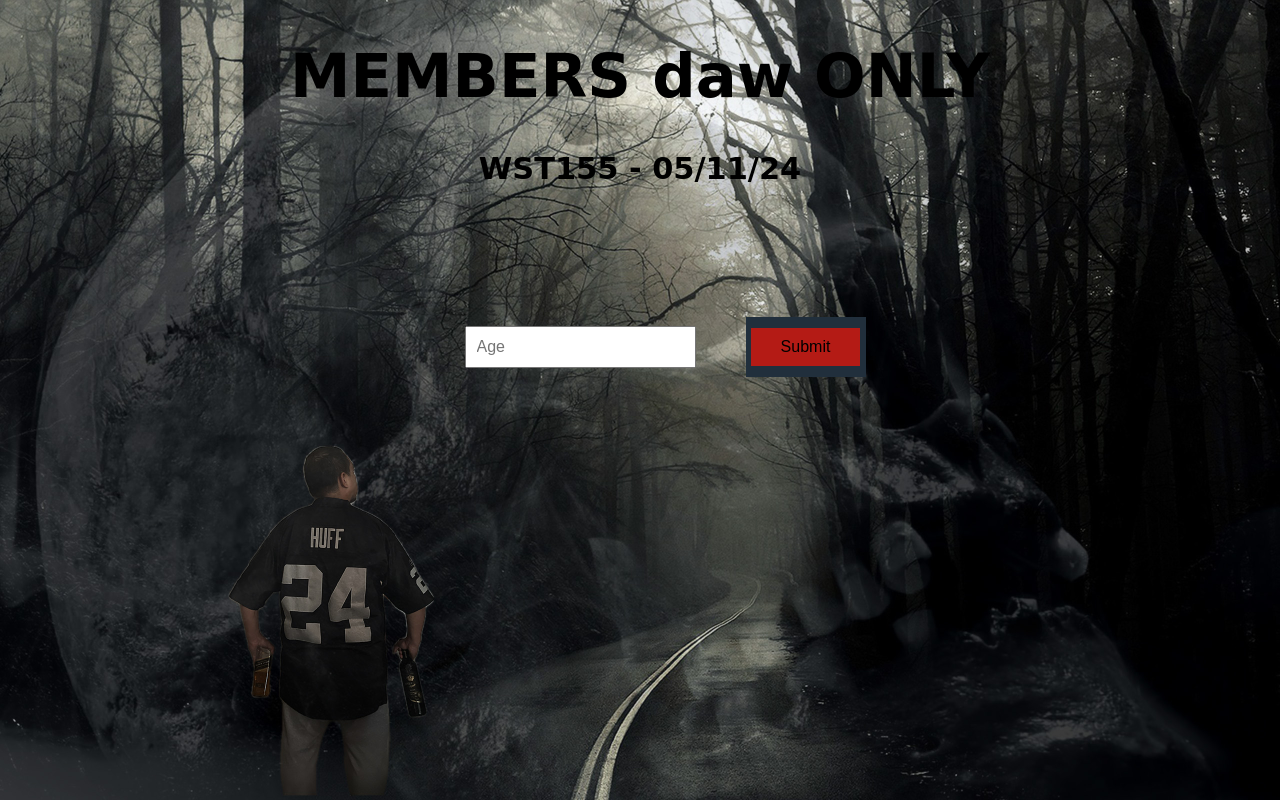
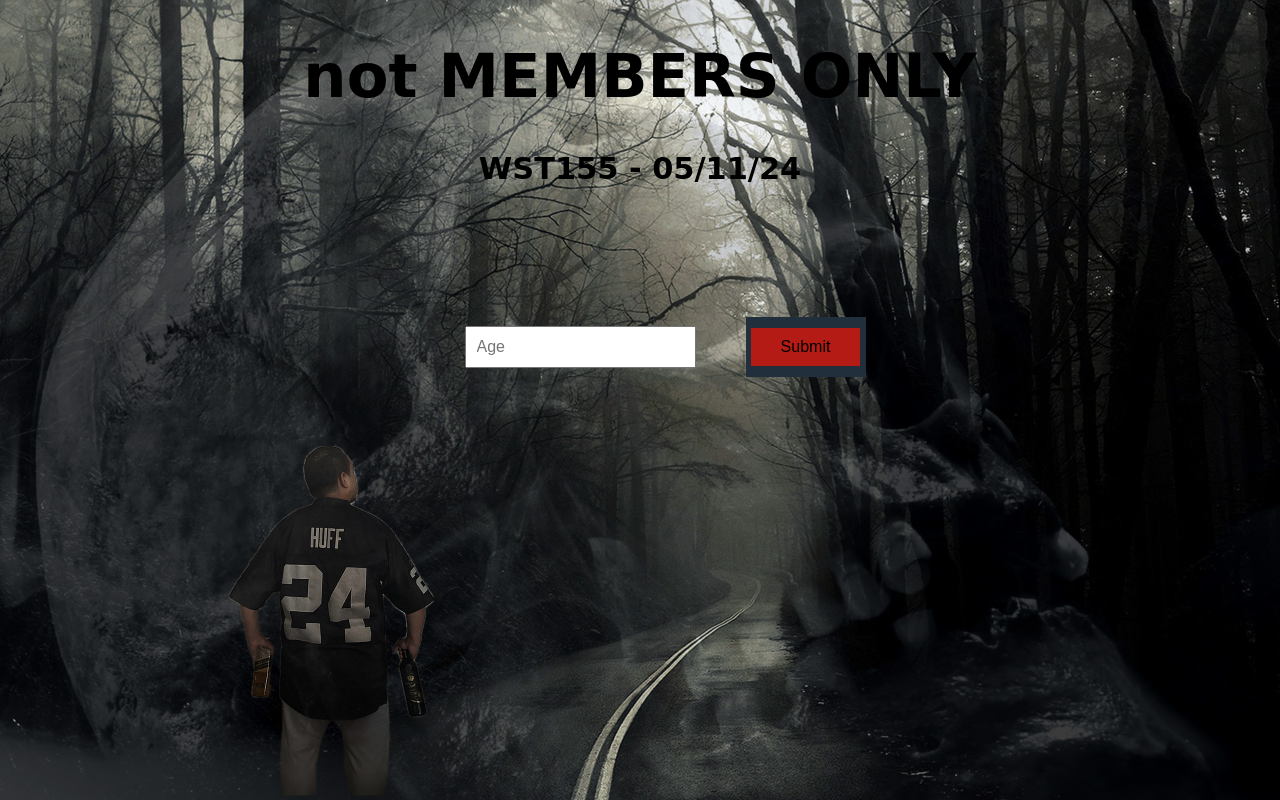
Before and after one commit to LeandroCaigoy/Sample, a plain HTML site: page index.html in a window 1280 px wide. Drawn offline with Linux system fonts and the light colour scheme; a web font is replaced by a local one.

Commit message:
2nd commit

```diff
--- a/index.html
+++ b/index.html
@@ -60,7 +60,7 @@
   </head>
   <body>
 
-    <center> <h1>MEMBERS daw ONLY</h1> </center>
+    <center> <h1>not MEMBERS ONLY</h1> </center>
     <center> <h4>WST155 - 05/11/24</h4> </center>
 
   </body>
```
